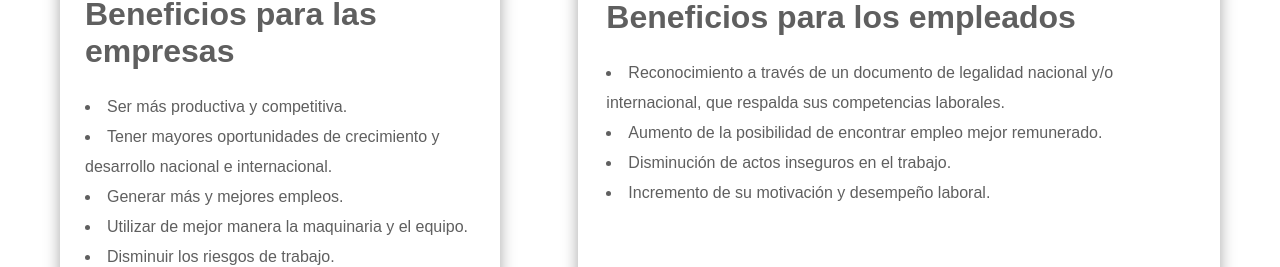
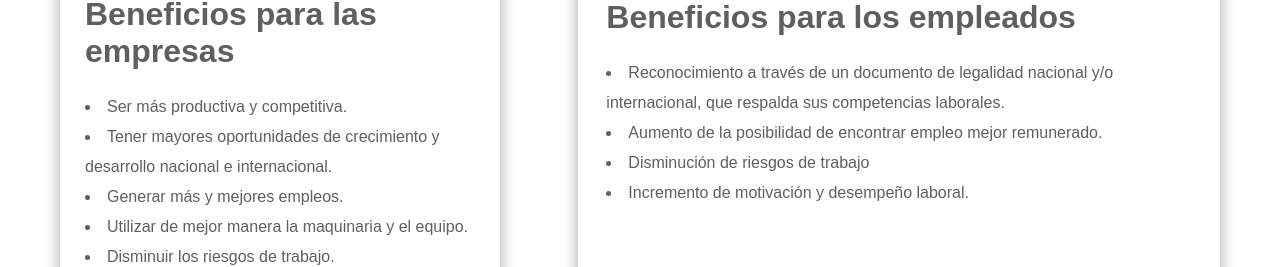
Before and after one commit to Karly-Dan/CPCH, a Nuxt app: page /nosotros in a window 1280 px wide. Shown: the part 885-1152 px from the top of the page. Built offline with nearby package versions, Linux system fonts and the light colour scheme; what vue-html2pdf would draw is missing.

Commit message:
se modifican textos

```diff
--- a/pages/nosotros.vue
+++ b/pages/nosotros.vue
@@ -73,8 +73,8 @@
           <h1>Beneficios para los empleados</h1>
           <li style="line-height: 30px;">Reconocimiento a través de un documento de legalidad nacional y/o internacional, que respalda sus competencias laborales.</li>
           <li style="line-height: 30px;">Aumento de la posibilidad de encontrar empleo mejor remunerado.</li>
-          <li style="line-height: 30px;">Disminución de actos inseguros en el trabajo.</li>
-          <li style="line-height: 30px;">Incremento de su motivación y desempeño laboral.</li>
+          <li style="line-height: 30px;">Disminución de riesgos de trabajo</li>
+          <li style="line-height: 30px;">Incremento de motivación y desempeño laboral.</li>
         </div>
         <div class="contenedor-empleados">
           <img src="" alt="" class="imagen-empleados">
```
